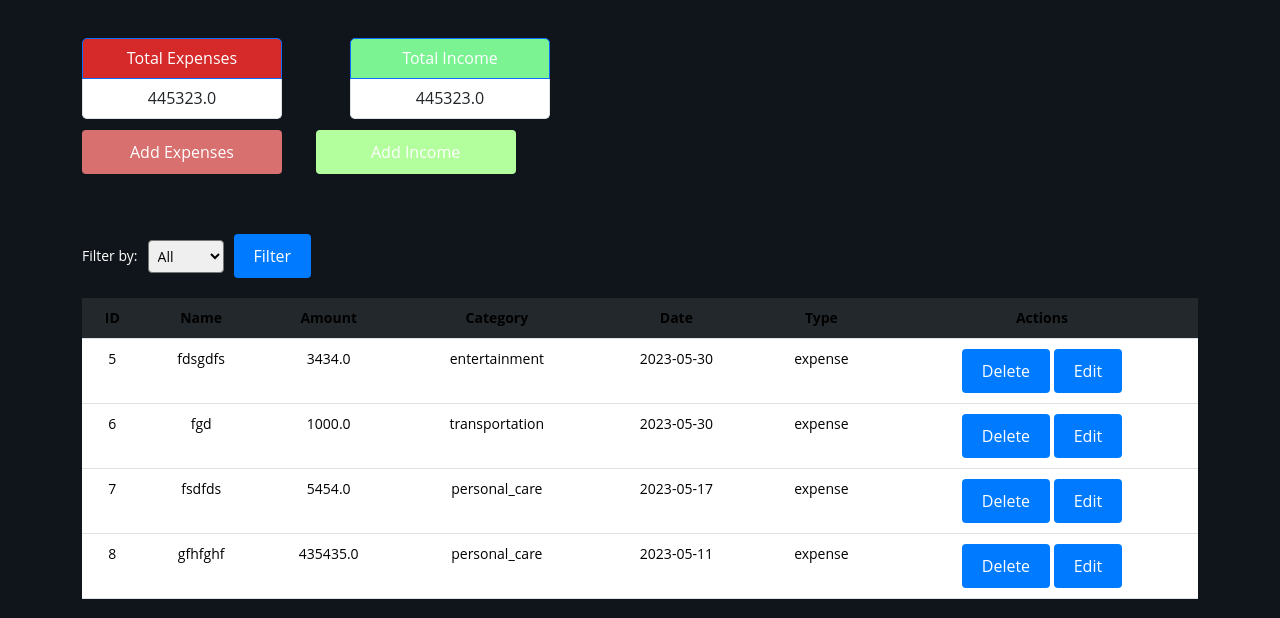
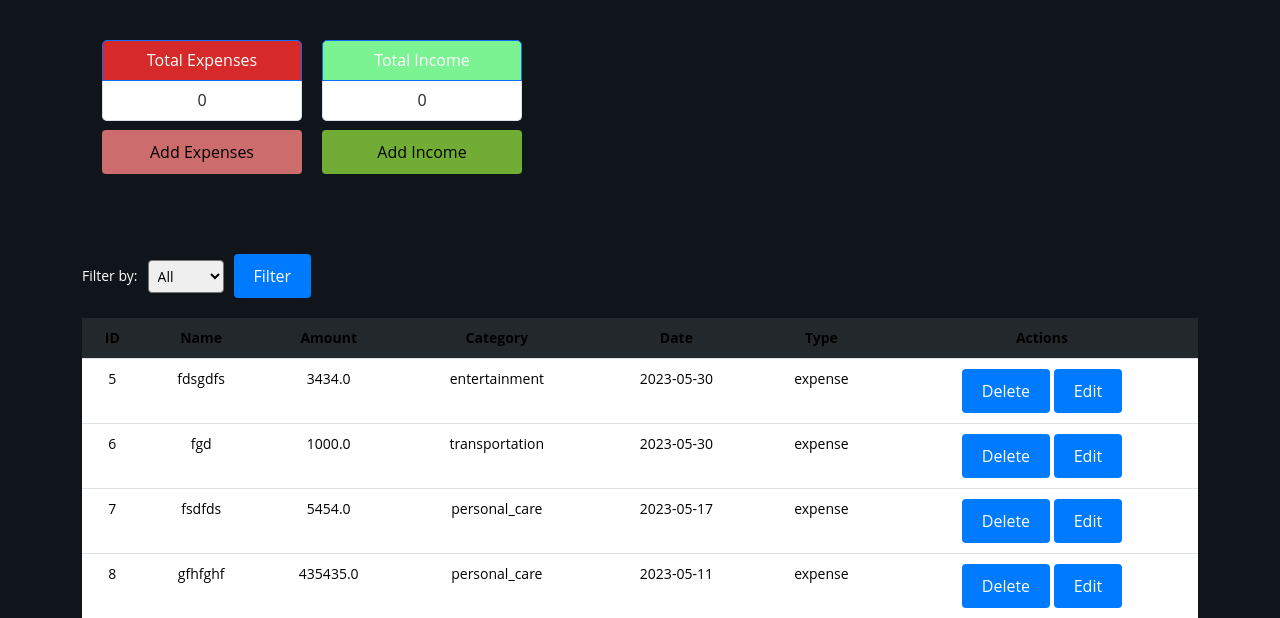
Before and after one commit to devve2kccc/BudgetManager, a Flask app: page / in a window 1280 px wide. Shown: the part 52-670 px from the top of the page. Run offline with Flask 3, Linux system fonts and the light colour scheme; a user stored in the database is signed in; some libraries are stand-ins or nearby versions.

Commit message:
Expense and Income Working, and design improved

```diff
--- a/website/static/css/style.css
+++ b/website/static/css/style.css
@@ -8,50 +8,49 @@ body {
   padding: 0;
 }
 
-#expense-box {
+.container-box {
+  margin: 40px auto;
+  display: flex;
+}
+
+#expense-box,
+#income-box {
   font-size: 16px;
-  position: fixed;
-  top: 90px;
-  left: 20;
   width: 200px;
-  height: 200px;
+  height: 50px;
   border-radius: 5px;
   text-align: center;
-}
-
-#income-box {
-  font-size: 16px;
-  position: fixed;
-  top: 90px;
-  left: 350PX; /* Adjust the left position as needed */
-  width: 200px;
-  height: 200px;
-  border-radius: 5px;
-  text-align: center;
+  margin-left: 20px;
   z-index: 1;
 }
 
 #expense-box li.list-group-item.active {
   background-color: #d62929;
 }
+
 #income-box li.list-group-item.active {
   background-color: #7bf393;
 }
 
-#myBtn {
-  width: 200px;
-  margin-top: 130px;
-  position: relative;
-  background-color: #d87070;
+.button-container {
+  margin-left: 20px;
+  display: flex;
+  top: 10px;
 }
 
-#myBtnin {
+#addexpense-btn, #addincome-btn {
   width: 200px;
-  margin-top: 130px;
-  margin-left: 30px;
-  position: relative;
-  z-index: 1;
-  background-color: #b3ff9e;
+}
+
+#addexpense-btn {
+  background-color: #cc6c6c;
+  color: #000000;
+}
+
+#addincome-btn {
+  margin-left: 20px;
+  background-color: #71ad34;
+  color: #000000;
 }
 
 .modal {
--- a/website/static/index.js
+++ b/website/static/index.js
@@ -1,9 +1,9 @@
 
 // Get the modal
-var modal = document.getElementById("myModal");
+var modal = document.getElementById("addexpensemodal");
 
 // Get the button that opens the modal
-var btn = document.getElementById("myBtn");
+var btn = document.getElementById("addexpense-btn");
 
 // Get the <span> element that closes the modal
 var span = document.getElementsByClassName("close")[0];
@@ -27,8 +27,8 @@ window.onclick = function (event) {
 
 
 // Get the income modal
-var inmodal = document.getElementById("myIncomeModal");
-var inbtn = document.getElementById("myBtnin");
+var inmodal = document.getElementById("addincomemodal");
+var inbtn = document.getElementById("addincome-btn");
 var inspan = document.getElementsByClassName("closein")[0];
 
 inbtn.onclick = function () {
--- a/website/templates/home.html
+++ b/website/templates/home.html
@@ -1,16 +1,21 @@
 {% extends "base.html" %}
 {% block title %}Home{% endblock %}
 {% block content %}
+<div class="container-box">
 <ul class="list-group" id="expense-box">
   <li class="list-group-item active">Total Expenses</li>
-  <li class="list-group-item">{{ total_expense }}</li>
+  <li class="list-group-item">{{ total_expenses }}</li>
 </ul>
-<button id="myBtn" class="btn btn-primary">Add Expenses</button>
 <ul class="list-group" id="income-box">
   <li class="list-group-item active">Total Income</li>
-  <li class="list-group-item">{{ total_expense }}</li>
+  <li class="list-group-item">{{ total_income }}</li>
 </ul>
-<div id="myModal" class="modal">
+</div>
+<div class="button-container">
+  <button id="addexpense-btn" class="btn btn-primary">Add Expenses</button>
+  <button id="addincome-btn" class="btn btn-primary">Add Income</button>
+</div>
+<div id="addexpensemodal" class="modal">
   <div class="modal-content">
     <span class="close">&times;</span>
     <form method="POST">
@@ -18,7 +23,7 @@
         <h5>Expense Name</h5>
         <textarea name="transactionname" id="transactionname" class="form-control"></textarea>
         <h5>Amount</h5>
-        <textarea name="addmoney" id="addmoney" class="form-control"></textarea>
+        <textarea name="amount" id="amount" class="form-control"></textarea>
         <div>
           <label for="date">Date:</label>
           <input type="date" id="date" name="date" required />
@@ -43,13 +48,13 @@
           <label for="custom_category">Or enter a custom category:</label>
           <input type="text" id="custom_category" name="custom_category">
         </div>
+        <input type="hidden" name="transaction_type" value="Expense">
         <button type="submit" class="btn btn-primary">Add</button>
       </div>
     </form>
   </div>
 </div>
-<button id="myBtnin" class="btn btn-primary">Add Income</button>
-<div id="myIncomeModal" class="modal">
+<div id="addincomemodal" class="modal">
   <div class="modal-content">
     <span class="closein">&times;</span>
     <form method="POST">
@@ -57,7 +62,7 @@
         <h5>Income</h5>
         <textarea name="transactionname" id="transactionname" class="form-control"></textarea>
         <h5>Amount</h5>
-        <textarea name="addmoney" id="addmoney" class="form-control"></textarea>
+        <textarea name="amount" id="amount" class="form-control"></textarea>
         <div>
           <label for="date">Date:</label>
           <input type="date" id="date" name="date" required />
@@ -75,6 +80,7 @@
           <label for="custom_category">Or enter a custom category:</label>
           <input type="text" id="custom_category" name="custom_category">
         </div>
+        <input type="hidden" name="transaction_type" value="Income">
         <button type="submit" class="btn btn-primary">Add</button>
       </div>
     </form>
@@ -111,7 +117,7 @@
   </thead>
   <tbody>
     {% for money in transactions %}
-    <tr class="{% if money.transaction_type == 'expense' %}expense{% elif money.transaction_type == 'income' %}income{% endif %}">
+    <tr  class="{% if money.transaction_type == 'Expense' %}expense{% elif money.transaction_type == 'Income' %}income{% endif %}">
       <td>{{ money.transaction_id }}</td>
       <td>{{ money.transaction_name }}</td>
       <td>{{ money.amount }}</td>
--- a/website/views.py
+++ b/website/views.py
@@ -12,11 +12,12 @@ views = Blueprint('views', __name__)
 @login_required
 def home():
     if request.method == 'POST':
-        transationname = request.form.get('transactionname')
-        addmoney = request.form.get('addmoney')
+        transaction_name = request.form.get('transactionname')
+        amount = request.form.get('amount')
         date_str = request.form.get('date')
         category = request.form.get('category')
         custom_category = request.form.get('custom_category')
+        transaction_type = request.form.get('transaction_type')
 
         if not date_str:
             flash('Date is required', category='error')
@@ -28,7 +29,7 @@ def home():
             flash('Invalid date format', category='error')
             return redirect(url_for('views.home'))
 
-        if not addmoney:
+        if not amount:
             flash('Amount is required', category='error')
             return redirect(url_for('views.home'))
 
@@ -39,23 +40,28 @@ def home():
         selected_category = category if category else custom_category
 
         new_add = Main(
-            transaction_name=transationname,
-            amount=addmoney,
-            transaction_type='expense',
+            transaction_name=transaction_name,
+            amount=amount,
+            transaction_type=transaction_type,
             date=date,
             category=selected_category,
             user_id=current_user.id
         )
         db.session.add(new_add)
         db.session.commit()
-        flash('Expense created successfully!', category='success')
+
+        if transaction_type == 'Expense':
+            flash('Expense created successfully!', category='success')
+        elif transaction_type == 'Income':
+            flash('Income added successfully!', category='success')
 
     # Get all transactions for the current user (initial view)
     transactions = Main.query.filter_by(user_id=current_user.id).all()
-    total_expense = sum(transaction.amount for transaction in transactions if transaction.transaction_type == 'expense')
+    total_expenses = sum(transaction.amount for transaction in transactions if transaction.transaction_type == 'Expense')
+    total_income = sum(transaction.amount for transaction in transactions if transaction.transaction_type == 'Income')
 
 
-    return render_template("home.html", user=current_user, transactions=transactions , total_expense=total_expense)
+    return render_template("home.html", user=current_user, transactions=transactions, total_expenses=total_expenses, total_income=total_income)
 
 @views.route('/filter', methods=['POST'])
 @login_required
```
Also changed, not shown: instance/database.db.
